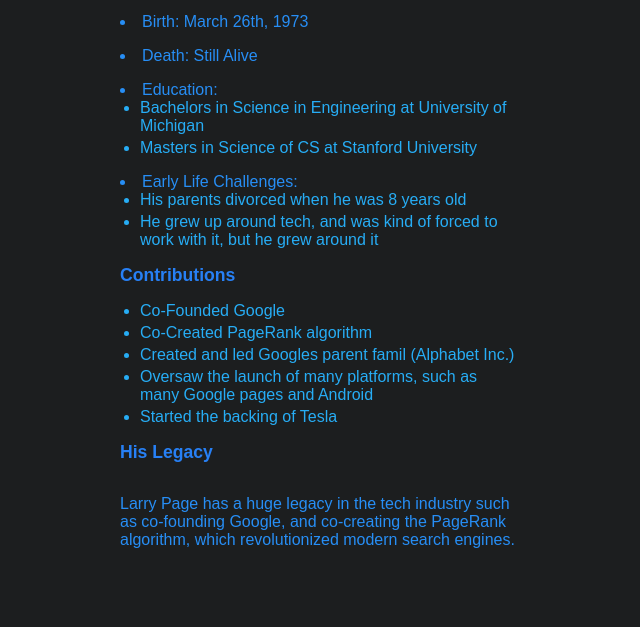
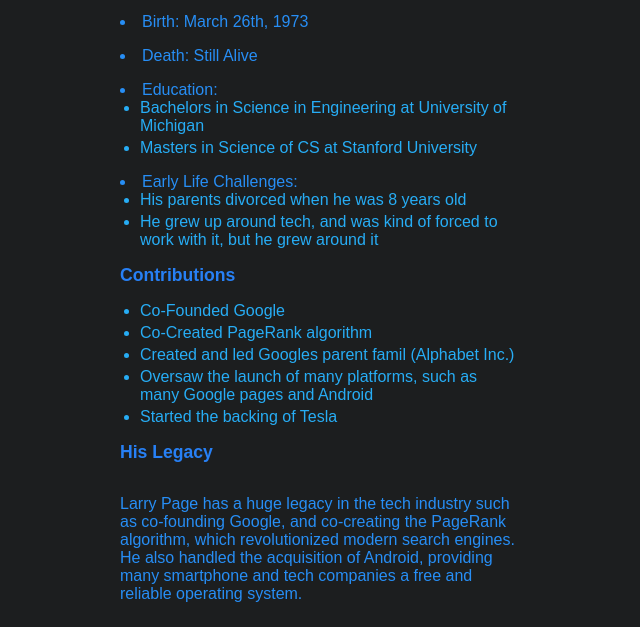
Before and after one commit to Ketchup9743/csassignment, a website: page index.html in a window 1280 px wide. Shown: the part 665-1292 px from the top of the page, without its empty margins (320-960 px from the left). Before the commit the page ends 1238 px from the top, so only its background shows below. Drawn offline with Linux system fonts and the light colour scheme.

Commit message:
added even more info

```diff
--- a/index.html
+++ b/index.html
@@ -34,7 +34,10 @@
                 <li>Started the backing of Tesla</li>
             </ul>
             <h3>His Legacy</h3>
-            <p>Larry Page has a huge legacy in the tech industry such as co-founding Google, and co-creating the PageRank algorithm, which revolutionized modern search engines.</p>
+            <p>Larry Page has a huge legacy in the tech industry such as co-founding Google, and
+               co-creating the PageRank algorithm, which revolutionized modern search engines.
+               He also handled the acquisition of Android, providing many smartphone and tech
+               companies a free and reliable operating system.</p>
           </div>
          </div>
         </div>
```
